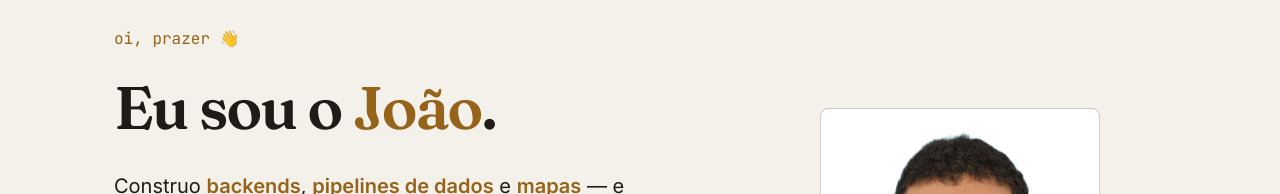
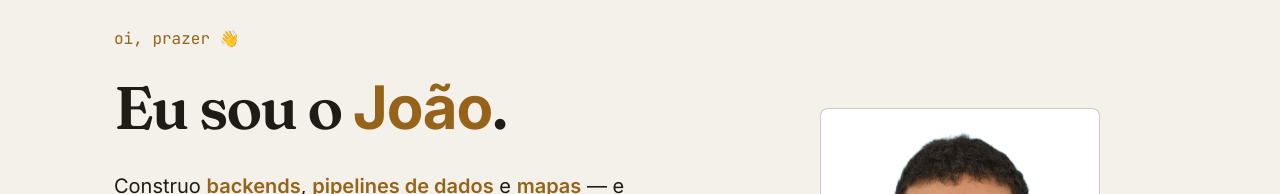
Before and after one commit to joaoleaogf/my-portfolio, an Angular app: page / in a window 1280 px wide. Shown: the part 124-318 px from the top of the page. Built offline with nearby package versions, Linux system fonts and the light colour scheme.

Commit message:
style: nome do Hero em Inter (sem serifa), peso 700

```diff
--- a/src/app/sections/hero/hero.css
+++ b/src/app/sections/hero/hero.css
@@ -46,6 +46,9 @@
 }
 
 .hero-name {
+    font-family: var(--font-body);
+    font-weight: 700;
+    letter-spacing: -0.02em;
     color: var(--color-accent);
 }
 
```
